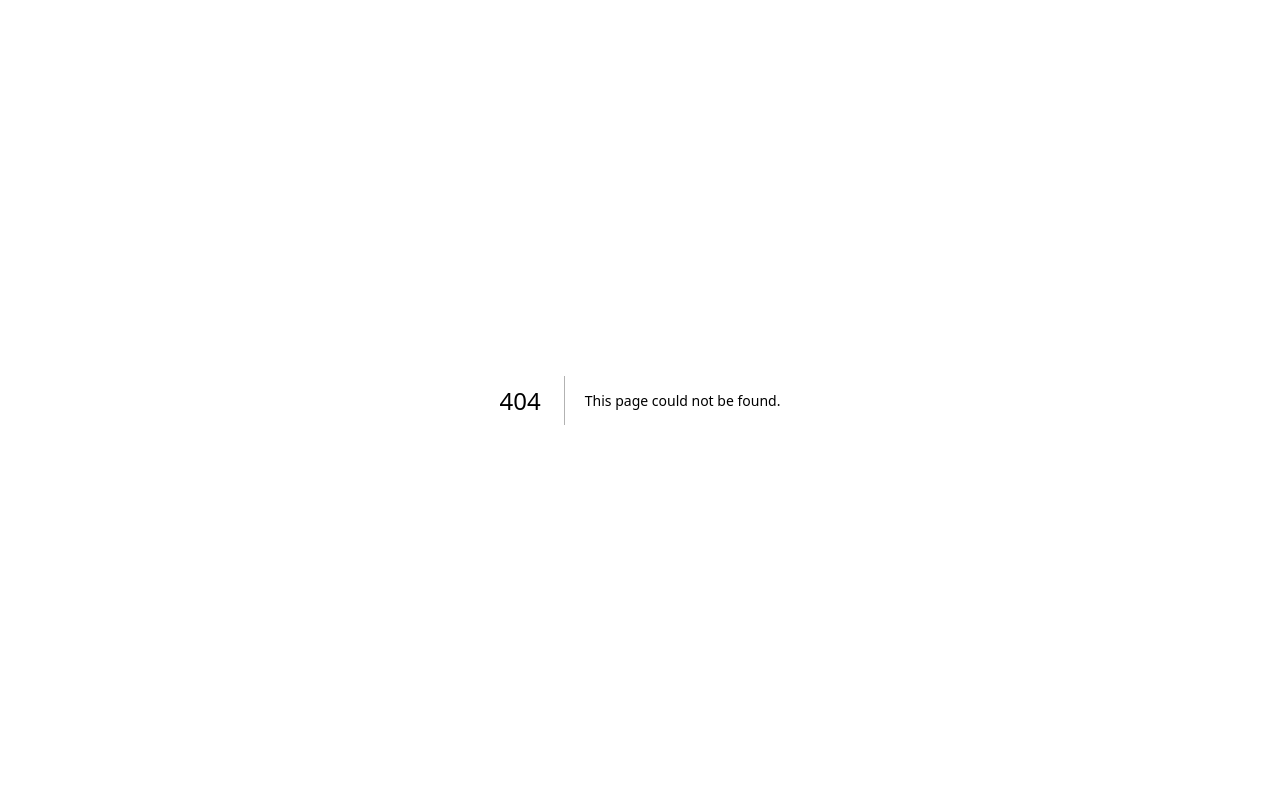
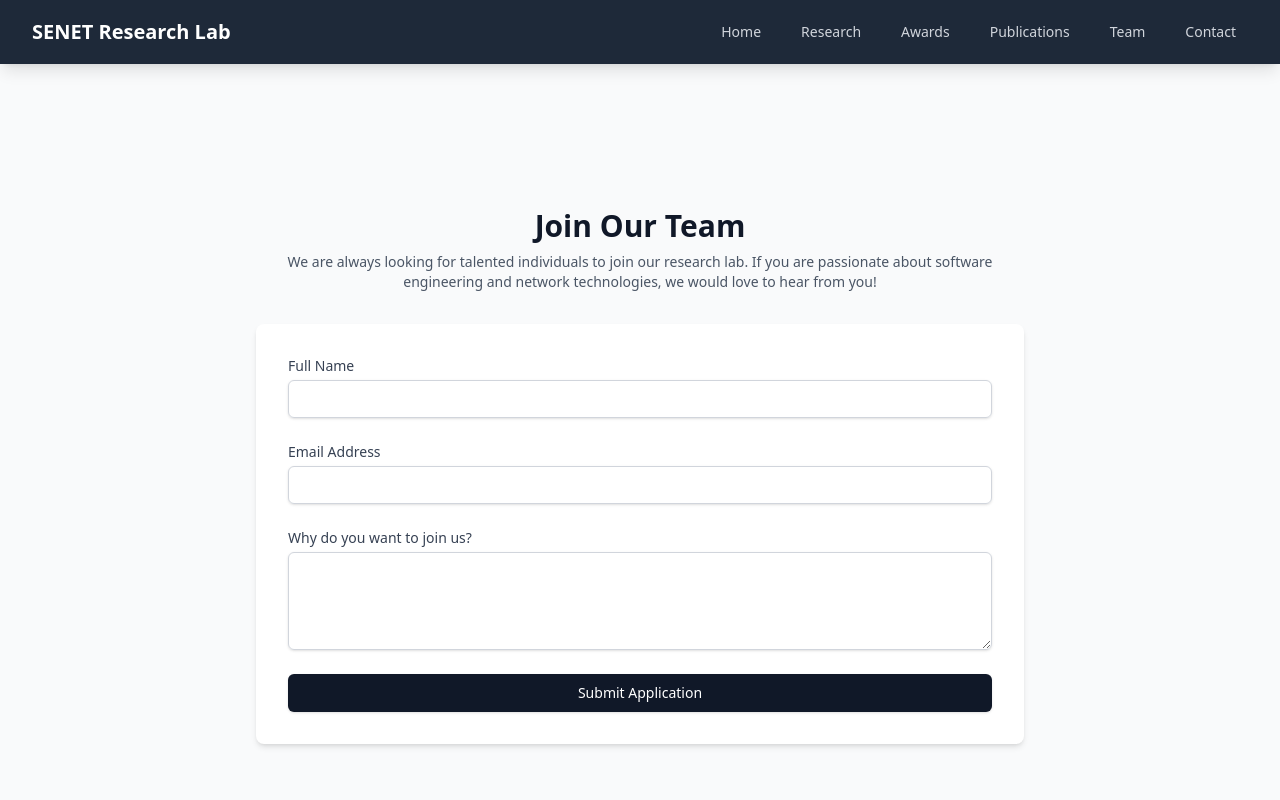
Before and after one commit to zZBANK22Zz/SENET-Lab-web, a Next.js app: page /JoinUs in a window 1280 px wide. Before the commit this address had no page. Shown: the top 800 px of the page. Built offline with nearby package versions, Linux system fonts and the light colour scheme.

Commit message:
Additional more infomation

```diff
--- a/src/components/Footer.js
+++ b/src/components/Footer.js
@@ -27,7 +27,7 @@ export default function Footer() {
           <div>
             <h4 className="text-sm sm:text-base font-semibold mb-3 sm:mb-4">Research</h4>
             <ul className="space-y-2">
-              <li><Link href="#" className="text-sm sm:text-base text-gray-400 hover:text-white transition-colors">Publications</Link></li>
+              <li><Link href="/PublicationPage" className="text-sm sm:text-base text-gray-400 hover:text-white transition-colors">Publications</Link></li>
               <li><Link href="#" className="text-sm sm:text-base text-gray-400 hover:text-white transition-colors">Projects</Link></li>
               <li><Link href="#" className="text-sm sm:text-base text-gray-400 hover:text-white transition-colors">Collaborations</Link></li>
               <li><Link href="#" className="text-sm sm:text-base text-gray-400 hover:text-white transition-colors">Resources</Link></li>
@@ -36,7 +36,7 @@ export default function Footer() {
           <div>
             <h4 className="text-sm sm:text-base font-semibold mb-3 sm:mb-4">About</h4>
             <ul className="space-y-2">
-              <li><Link href="#" className="text-sm sm:text-base text-gray-400 hover:text-white transition-colors">Our Team</Link></li>
+              <li><Link href="/TeamPage" className="text-sm sm:text-base text-gray-400 hover:text-white transition-colors">Our Team</Link></li>
               <li><Link href="#" className="text-sm sm:text-base text-gray-400 hover:text-white transition-colors">News</Link></li>
               <li><Link href="#" className="text-sm sm:text-base text-gray-400 hover:text-white transition-colors">Events</Link></li>
               <li><Link href="#" className="text-sm sm:text-base text-gray-400 hover:text-white transition-colors">Contact</Link></li>
--- a/src/components/Hero.js
+++ b/src/components/Hero.js
@@ -8,7 +8,7 @@ export default function Hero() {
         <div className="grid lg:grid-cols-2 gap-8 lg:gap-16 items-center">
           <div className="text-center lg:text-left">
             <h1 className="text-3xl sm:text-4xl lg:text-5xl xl:text-6xl font-bold text-gray-900 mb-6 lg:mb-8 leading-tight">
-              SENET Research Lab
+              SEnet Research Lab
             </h1>
             <p className="text-lg sm:text-xl text-gray-600 mb-8 lg:mb-10 leading-relaxed max-w-2xl mx-auto lg:mx-0">
               Advancing the frontiers of Software Engineering and Network
@@ -20,7 +20,7 @@ export default function Hero() {
                 <LibraryBig />
                 Our Research
               </button>
-              <button onClick={() => {Router.push('/TeamPage')}} className="border-2 border-gray-300 text-gray-700 px-6 sm:px-8 py-3 sm:py-4 rounded-lg font-medium hover:border-gray-900 hover:text-gray-900 transition-colors flex items-center justify-center gap-2 text-sm sm:text-base">
+              <button onClick={() => {Router.push('/JoinUs')}} className="border-2 border-gray-300 text-gray-700 px-6 sm:px-8 py-3 sm:py-4 rounded-lg font-medium hover:border-gray-900 hover:text-gray-900 transition-colors flex items-center justify-center gap-2 text-sm sm:text-base">
                 <svg
                   className="w-4 h-4 sm:w-5 sm:h-5"
                   fill="currentColor"
@@ -32,7 +32,7 @@ export default function Hero() {
                     clipRule="evenodd"
                   />
                 </svg>
-                Meet the Team
+                Join our Team
               </button>
             </div>
           </div>
--- a/src/data/personalData/juniorStudents.js
+++ b/src/data/personalData/juniorStudents.js
@@ -97,26 +97,26 @@ const juniorStudents = [
   },
   {
     personalInfo: {
-      id: "",
-      firstName: "",
-      lastName: "",
-      fullName: "",
-      title: "",
+      id: "chanakarn-khunkrai",
+      firstName: "Chanakarn",
+      lastName: "Khunkrai",
+      fullName: "Charnakarn Khunkrai",
+      title: "Ms.",
       position: "Undergraduate Research Assistant",
-      department: "",
-      email: "",
-      profileImage: "/images/team/",
-      bio: "",
+      department: "Digital Engineering",
+      email: "s6530613016@phuket.psu.ac.th",
+      profileImage: "/images/team/chanakarn.png",
+      bio: "Undergraduate student passionate about web development and cloud technologies. Assisting in research projects while completing bachelor's degree.",
       researchInterests: [
-        ""
+        "Web Development",
       ],
-      supervisor: "",
-      yearStarted: "",
-      yearLevel: ""
+      supervisor: "Kuljaree Tantayakul",
+      yearStarted: "2024",
+      yearLevel: "4rd Year"
     },
     currentWork: {
-      title: "",
-      description: ""
+      title: "Stock Web Application",
+      description: "To create web application for stock management in Price of Songkhla University"
     }
   }
 ];
--- /dev/null
+++ b/src/pages/JoinUs.js
@@ -0,0 +1,73 @@
+import Navbar from "../components/Navbar";
+import Footer from "../components/Footer";
+
+const JoinUs = () => {
+  return (
+    <>
+      <Navbar />
+        <div className="min-h-screen flex items-center justify-center bg-gray-50 py-12 px-4 sm:px-6 lg:px-8">
+            <div className="max-w-3xl w-full space-y-8">
+                <div>
+                    <h2 className="mt-6 text-center text-3xl font-extrabold text-gray-900">
+                        Join Our Team
+                    </h2>
+                    <p className="mt-2 text-center text-sm text-gray-600">
+                        We are always looking for talented individuals to join our research lab. If you are passionate about software engineering and network technologies, we would love to hear from you!
+                    </p>
+                </div>
+                <div className="bg-white p-8 rounded-lg shadow-md">
+                    <form className="space-y-6" action="#" method="POST">
+                        <div>
+                            <label htmlFor="name" className="block text-sm font-medium text-gray-700">
+                                Full Name
+                            </label>
+                            <input
+                                id="name"
+                                name="name"
+                                type="text"
+                                required
+                                className="mt-1 block w-full px-3 py-2 border border-gray-300 rounded-md shadow-sm placeholder-gray-400 focus:outline-none focus:ring-gray-500 focus:border-gray-500 sm:text-sm"
+                            />
+                        </div>
+                        <div>
+                            <label htmlFor="email" className="block text-sm font-medium text-gray-700">
+                                Email Address
+                            </label>
+                            <input
+                                id="email"
+                                name="email"
+                                type="email"
+                                required
+                                className="mt-1 block w-full px-3 py-2 border border-gray-300 rounded-md shadow-sm placeholder-gray-400 focus:outline-none focus:ring-gray-500 focus:border-gray-500 sm:text-sm"
+                            />
+                        </div>
+                        <div>
+                            <label htmlFor="message" className="block text-sm font-medium text-gray-700">
+                                Why do you want to join us?
+                            </label>
+                            <textarea
+                                id="message"
+                                name="message"
+                                rows="4"
+                                required
+                                className="mt-1 block w-full px-3 py-2 border border-gray-300 rounded-md shadow-sm placeholder-gray-400 focus:outline-none focus:ring-gray-500 focus:border-gray-500 sm:text-sm"
+                            ></textarea>
+                        </div>
+                        <div>
+                            <button
+                                type="submit"
+                                className="w-full flex justify-center py-2 px-4 border border-transparent rounded-md shadow-sm text-sm font-medium text-white bg-gray-900 hover:bg-gray-800 focus:outline-none focus:ring-2 focus:ring-offset-2 focus:ring-gray-500"
+                            >
+                                Submit Application
+                            </button>
+                        </div>
+                    </form>
+                </div>
+            </div>
+        </div>
+      <Footer />
+    </>
+  );
+};
+
+export default JoinUs;
```
Also changed, not shown: public/images/team/chanakarn.png (added).
